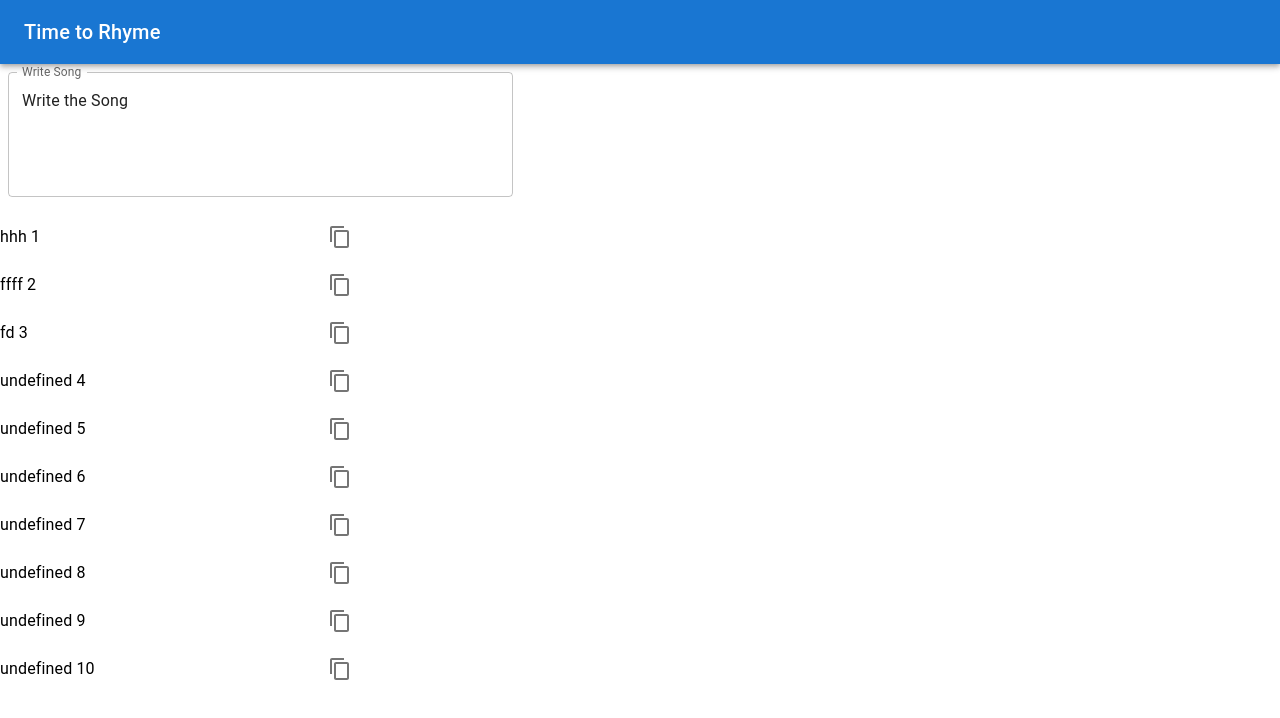
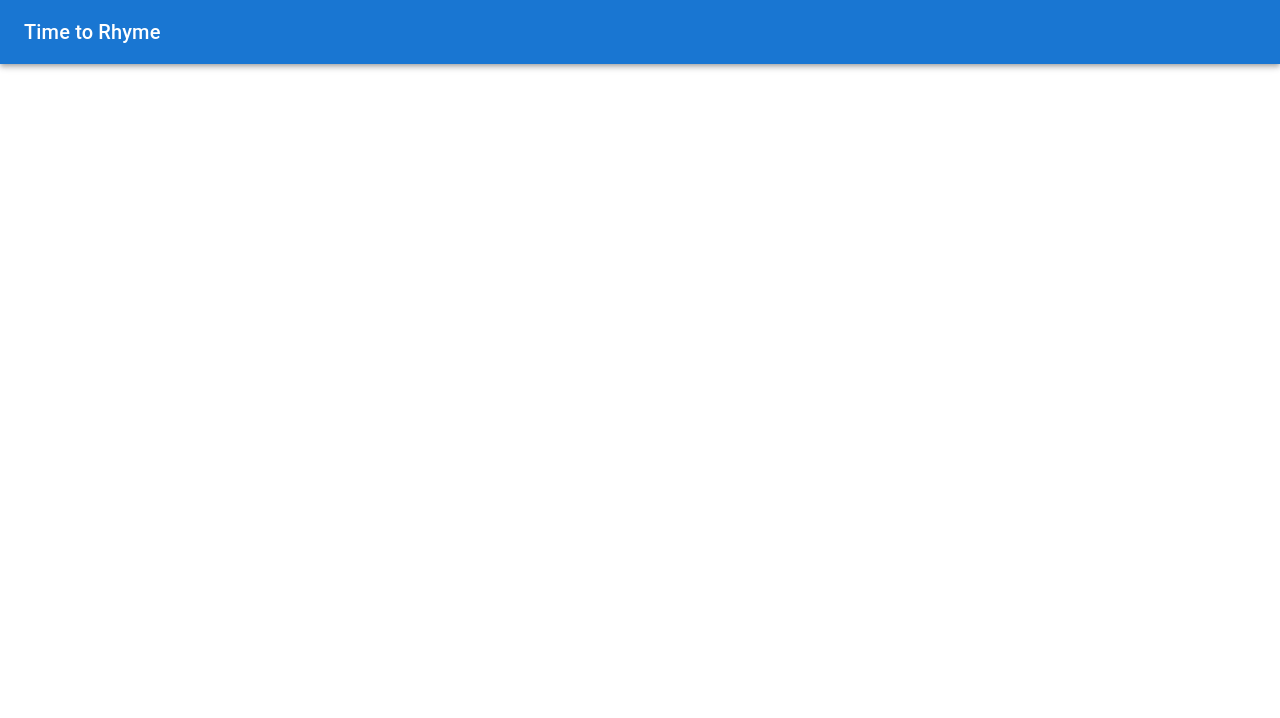
Before and after one commit to WolfSeminary/rhyme-time, a React (Create React App) app: page / in a window 1280 px wide. Shown: the top 718 px of the page. Built offline with nearby package versions, Linux system fonts and the light colour scheme.

Commit message:
serviceRhymeBrain (#61)
* serviceRhymeBrain

* continue

* dddd

* conflit

Co-authored-by: naamafrank1 <naama0556772275>

```diff
--- a/src/App.js
+++ b/src/App.js
@@ -1,15 +1,11 @@
+import React from 'react';
 import './App.css';
 import AppBarPage from './AppBar';
-import MultilineTextFiel from './WriteSong';
-import RhymesList from './RhymesList'
 
 function App() {
-  const a=["hhh","ffff","fd"]
   return (
     <div className="App">
       <AppBarPage />
-      <MultilineTextFiel/>
-      <RhymesList rhymes={a}/>
     </div>
   );
 }
--- a/src/RhymesList.js
+++ b/src/RhymesList.js
@@ -21,7 +21,7 @@ export default function RhymesList(props) {
             </IconButton>
           }
         >
-          <ListItemText primary={`${props.rhymes[index]} ${value}`} />
+          <ListItemText primary={`${value} ${props.rhymes[index]} `} />
         </ListItem>
       ))}
     </List>
```
Also changed, not shown: src/WordToRhyme.js (added, +33 -0 lines).
